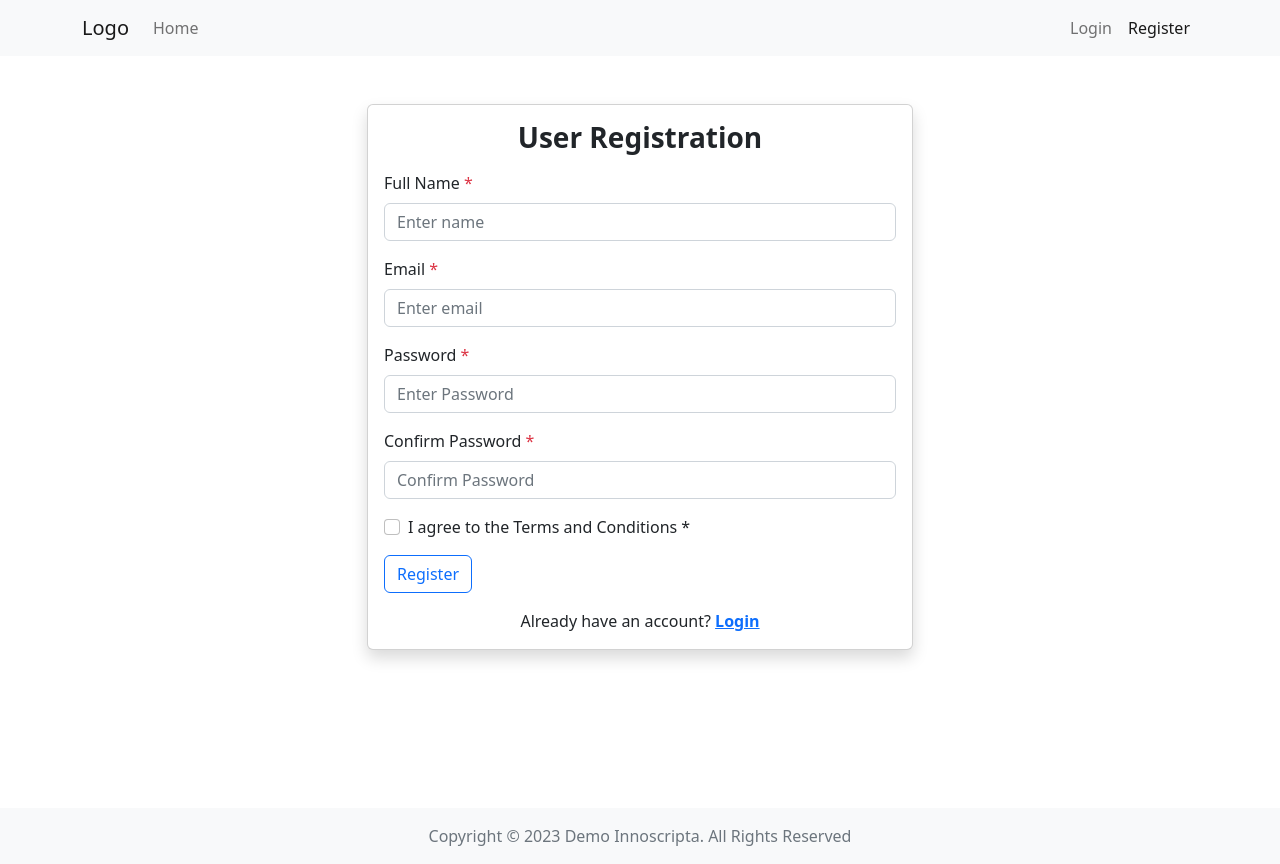
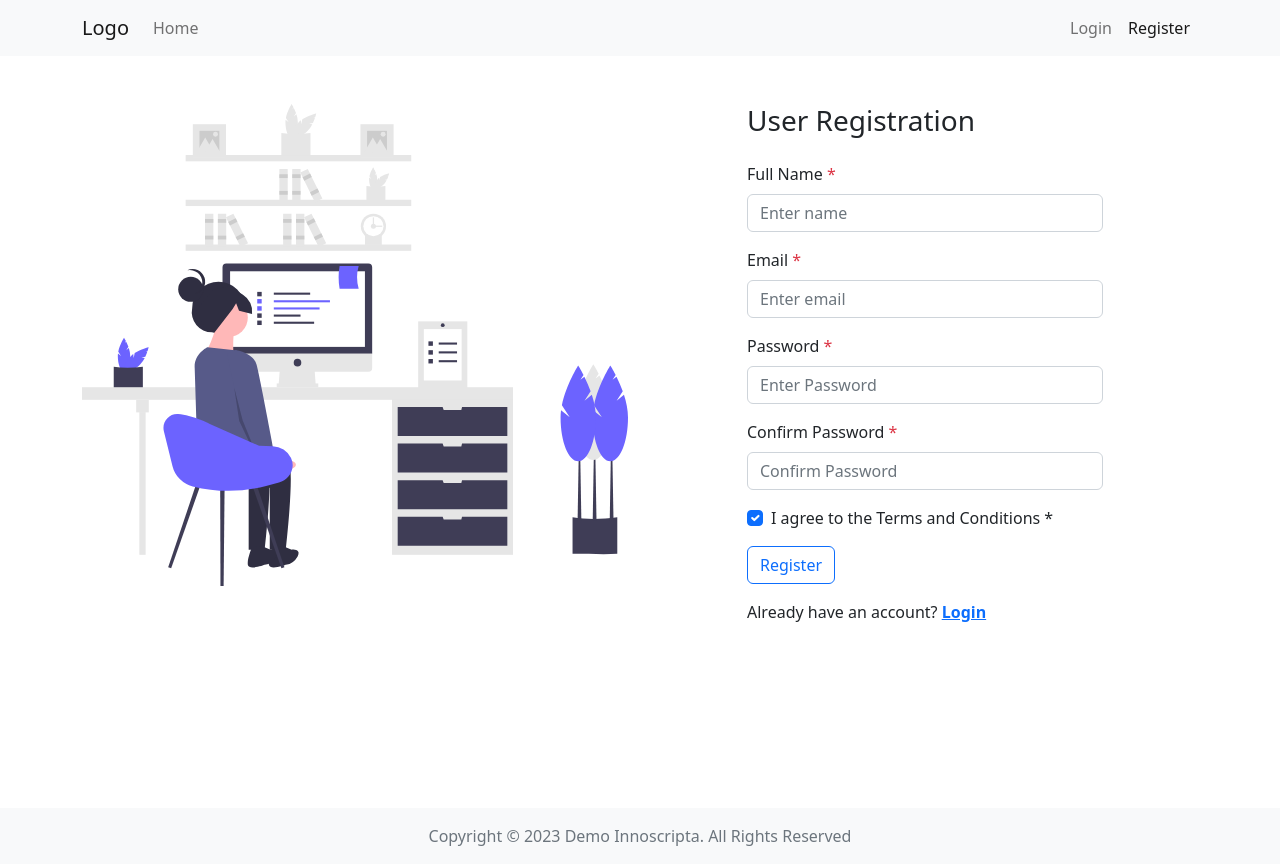
Before and after one commit to murschid/innoscripta, a React (Create React App) app in the folder frontend/: page /register in a window 1280 px wide. Built offline with nearby package versions, Linux system fonts and the light colour scheme.

Commit message:
login and registrain design change

```diff
--- a/frontend/src/components/Home.jsx
+++ b/frontend/src/components/Home.jsx
@@ -38,7 +38,7 @@ function Home() {
 		setSelectedCategory(value);
 	};
 
-	const handlePaginate = (event) => {
+	const handlePagination = (event) => {
 		const status = event.target.name;
 		if (status === "next") {
 			setPageNo(pageNo + 1);
@@ -73,21 +73,21 @@ function Home() {
 			{articles.length > 0 && (
 				<div className="d-flex justify-content-center mt-4">
 					<ButtonGroup>
-						<Button disabled={pageNo <= 1} onClick={handlePaginate} name="previous" variant="primary" className="me-2">
+						<Button disabled={pageNo <= 1} onClick={handlePagination} name="previous" variant="primary" className="me-2">
 							<ArrowLeftSquareFill className="me-2" />
 							Prev
 						</Button>
 						{pageNo > 1 && (
-							<Button onClick={handlePaginate} name="first" variant="primary" className="me-2">
+							<Button onClick={handlePagination} name="first" variant="primary" className="me-2">
 								1
 							</Button>
 						)}
 						{pageNo < lastPage && (
-							<Button onClick={handlePaginate} name="last" variant="primary" className="me-2">
+							<Button onClick={handlePagination} name="last" variant="primary" className="me-2">
 								{lastPage}
 							</Button>
 						)}
-						<Button disabled={pageNo >= lastPage} onClick={handlePaginate} name="next" variant="primary">
+						<Button disabled={pageNo >= lastPage} onClick={handlePagination} name="next" variant="primary">
 							Next
 							<ArrowRightSquareFill className="ms-2" />
 						</Button>
--- a/frontend/src/components/Login.jsx
+++ b/frontend/src/components/Login.jsx
@@ -1,28 +1,34 @@
-import { Col, Row, Container, Card } from "react-bootstrap";
+import React from "react";
+import { Col, Container, Image, Row } from "react-bootstrap";
 import { NavLink } from "react-router-dom";
 import LoginForm from "./LoginForm";
 
-function Login() {
+const Login = () => {
 	return (
 		<Container className="minHeight">
-			<Row className="mt-5 d-flex justify-content-center align-items-center">
-				<Col md={8} lg={5} xs={12}>
-					<Card className="shadow">
-						<Card.Body>
-							<h3 className="text-center fw-bold mb-2">User Login</h3>
+			<Row className="mt-5">
+				<Col md={6}>
+					<Image src="bg.svg" alt="bg" className="img-fluid" />
+				</Col>
+				<Col md={6} className="container">
+					<Row className="justify-content-center">
+						<Col md={8}>
+							<div className="mb-4">
+								<h3>User Login</h3>
+							</div>
 							<LoginForm />
-							<p className="mb-0 text-center">
+							<p className="mt-3">
 								{`Don't have an account? `}
 								<NavLink to={"/register"} className={"text-primary fw-bold"}>
 									Register
 								</NavLink>
 							</p>
-						</Card.Body>
-					</Card>
+						</Col>
+					</Row>
 				</Col>
 			</Row>
 		</Container>
 	);
-}
+};
 
 export default Login;
--- a/frontend/src/components/LoginForm.jsx
+++ b/frontend/src/components/LoginForm.jsx
@@ -5,6 +5,7 @@ import { useState } from "react";
 const LoginForm = () => {
 	const [email, setEmail] = useState("");
 	const [password, setPassword] = useState("");
+	const [remember, setRemember] = useState();
 	const { userLogin, errorMessage, loading } = useAuth();
 
 	async function handleSubmit(event) {
@@ -30,6 +31,7 @@ const LoginForm = () => {
 				</Form.Label>
 				<Form.Control type="password" placeholder="Enter Password" required min={6} onChange={(event) => setPassword(event.target.value)} />
 			</Form.Group>
+			<Form.Check className="mb-3" name="remember" label="Remember Me" onChange={(event) => setRemember(event.target.value)} />
 			<Button variant="outline-primary" type="submit" disabled={loading}>
 				Login
 			</Button>
--- a/frontend/src/components/RegisterForm.jsx
+++ b/frontend/src/components/RegisterForm.jsx
@@ -7,11 +7,10 @@ const RegisterForm = () => {
 	const [email, setEmail] = useState("");
 	const [password, setPassword] = useState("");
 	const [confirmPassword, setConfirmPassword] = useState("");
-	const [agreement, setAgreement] = useState(false);
+	const [agreement, setAgreement] = useState(true);
 	// const [loading, setLoading] = useState(false);
 	const [error, setError] = useState();
 	const { userRegister, errorMessage, loading } = useAuth();
-
 	async function handleSubmit(event) {
 		event.preventDefault();
 		if (password !== confirmPassword) return setError("Password didn't match");
@@ -53,7 +52,7 @@ const RegisterForm = () => {
 				<Form.Control type="password" name="confirmPassword" placeholder="Confirm Password" required min={6} onChange={(event) => setConfirmPassword(event.target.value)} />
 				{errorMessage && <p className="text-danger">{errorMessage.password}</p>}
 			</Form.Group>
-			<Form.Check className="mb-3" name="agreement" label="I agree to the Terms and Conditions *" onChange={(event) => setAgreement(event.target.value)} />
+			<Form.Check className="mb-3" checked={agreement} name="agreement" label="I agree to the Terms and Conditions *" onChange={(event) => setAgreement(event.target.checked)} />
 			{errorMessage && <p className="text-danger">{errorMessage.agreement}</p>}
 			<Button variant="outline-primary" type="submit" disabled={loading}>
 				Register
--- a/frontend/src/components/Registration.jsx
+++ b/frontend/src/components/Registration.jsx
@@ -1,26 +1,29 @@
-import { Col, Row, Container, Card } from "react-bootstrap";
+import { Col, Row, Container, Image } from "react-bootstrap";
 import { NavLink } from "react-router-dom";
 import RegisterForm from "./RegisterForm";
 
 function Registration() {
 	return (
 		<Container className="minHeight">
-			<Row className="mt-5 d-flex justify-content-center align-items-center">
-				<Col md={8} lg={6} xs={12}>
-					<Card className="shadow">
-						<Card.Body>
-							<h3 className="fw-bold mb-3 text-center">User Registration</h3>
+			<Row className="mt-5">
+				<Col md={6}>
+					<Image src="bg.svg" alt="bg" className="img-fluid" />
+				</Col>
+				<Col md={6} className="container">
+					<Row className="justify-content-center">
+						<Col md={8}>
+							<div className="mb-4">
+								<h3>User Registration</h3>
+							</div>
 							<RegisterForm />
-							<div className="mt-3">
-								<p className="mb-0  text-center">
-									{`Already have an account? `}
-									<NavLink to={"/login"} className={"text-primary fw-bold"}>
-										Login
-									</NavLink>
-								</p>
-							</div>
-						</Card.Body>
-					</Card>
+							<p className="mt-3">
+								{`Already have an account? `}
+								<NavLink to={"/login"} className={"text-primary fw-bold"}>
+									Login
+								</NavLink>
+							</p>
+						</Col>
+					</Row>
 				</Col>
 			</Row>
 		</Container>
```
Also changed, not shown: frontend/public/bg.svg (added), 1 other file (tests, documents, lock files or other folders).
